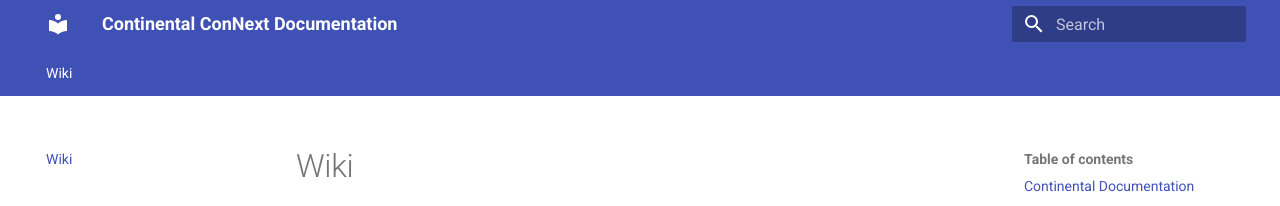
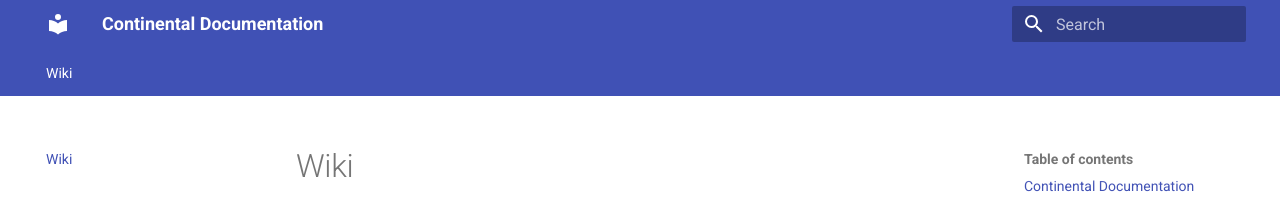
Before and after one commit to Sharbal-Shuker/mkdocs_test, an MkDocs documentation site: the page built from docs/index.md, in a window 1280 px wide. Shown: the top 206 px of the page. Built offline with MkDocs 1.6.1 and Material for MkDocs 9.7.7, drawn with Linux system fonts in a browser that asks for light colours; some of the changed lines change nothing that is shown.

Commit message:
Update mkdocs.yml

```diff
--- a/mkdocs.yml
+++ b/mkdocs.yml
@@ -1,5 +1,4 @@
-site_name: Continental ConNext Documentation
-dev_addr: '127.0.0.1:8080'
+site_name: Continental Documentation
 extra_css: ['extra.css']
 strict: true
 theme:
```
